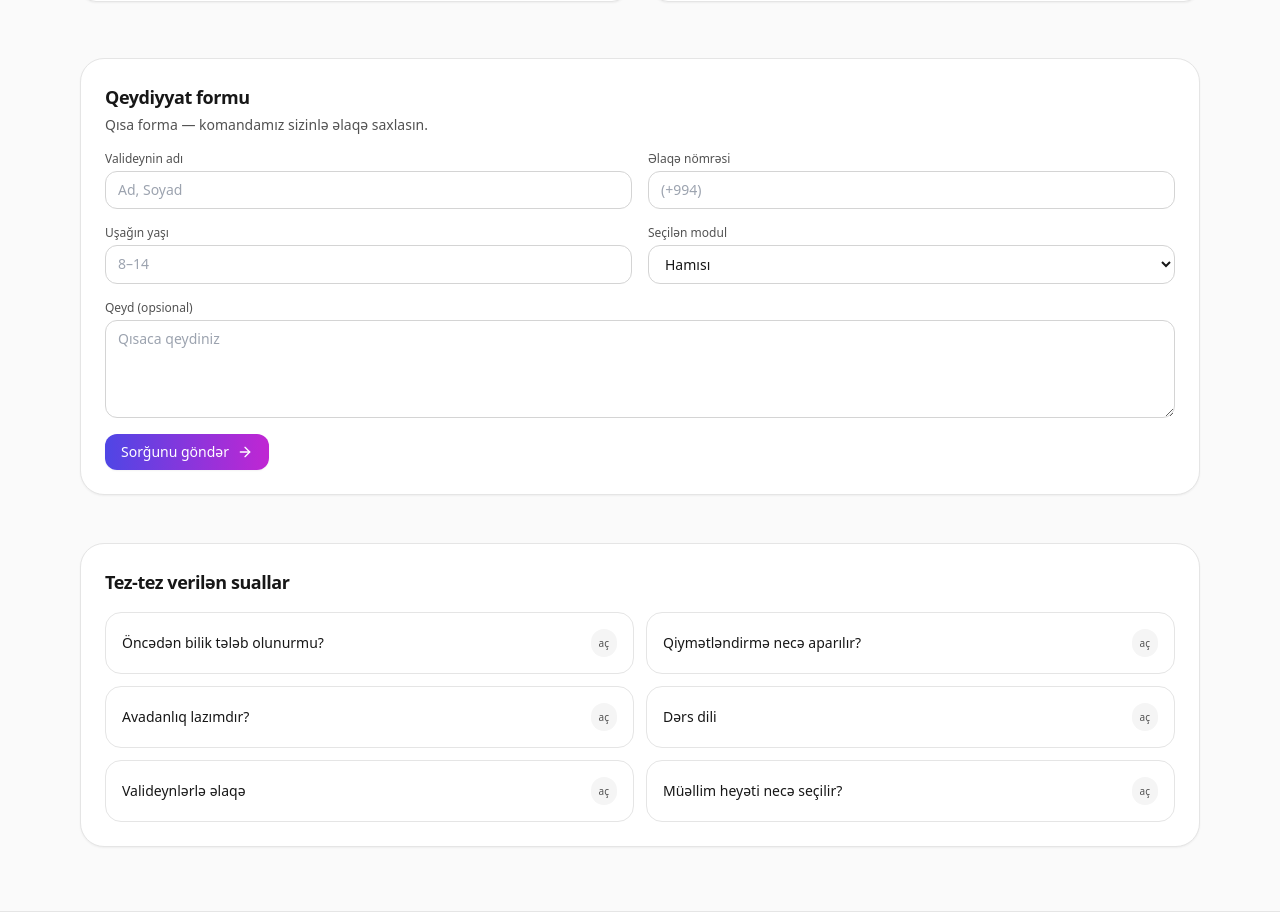
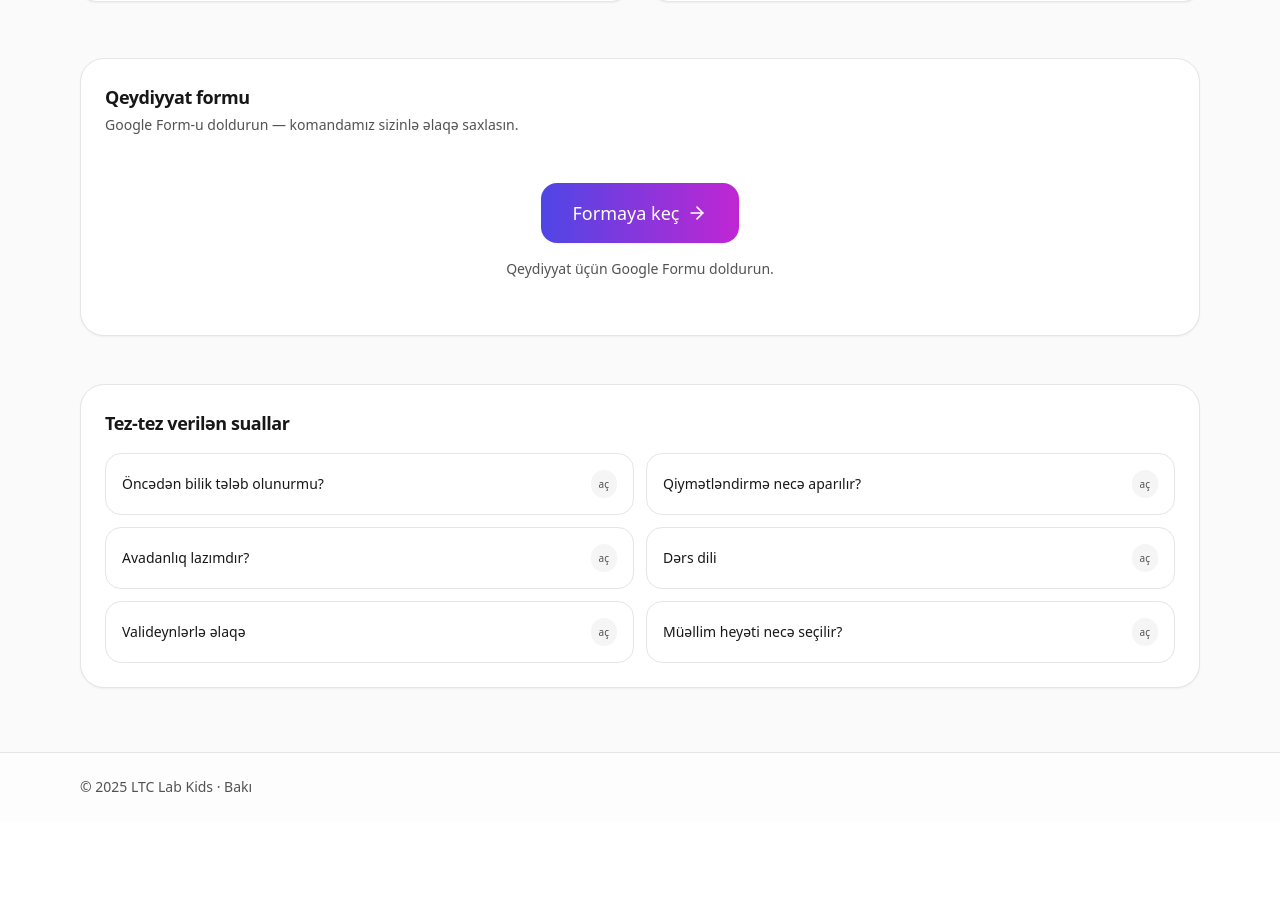
Before and after one commit to alikhayyam/ltclabkids, a React (Vite) app: page / in a window 1280 px wide. Shown: the part 2621-3533 px from the top of the page. After the commit the page ends 3442 px from the top, so only its background shows below. Built offline with nearby package versions, Linux system fonts and the light colour scheme.

Commit message:
Replace form with Google Form link

```diff
--- a/src/LTCLabKidsV2.jsx
+++ b/src/LTCLabKidsV2.jsx
@@ -379,41 +379,21 @@ export default function LTCLabKidsV2() {
         <div className="rounded-3xl border border-neutral-200 bg-white p-6 shadow-sm">
           <div className="mb-4">
             <h3 className="text-lg font-semibold tracking-tight">Qeydiyyat formu</h3>
-            <p className="mt-1 text-sm text-neutral-600">Qısa forma — komandamız sizinlə əlaqə saxlasın.</p>
+            <p className="mt-1 text-sm text-neutral-600">Google Form-u doldurun — komandamız sizinlə əlaqə saxlasın.</p>
           </div>
-          <form className="grid gap-4 md:grid-cols-2">
-            <div className="grid gap-1">
-              <label className="text-xs text-neutral-600">Valideynin adı</label>
-              <input className="rounded-xl border border-neutral-300 bg-white px-3 py-2 text-sm outline-none focus:ring-2 focus:ring-indigo-600" placeholder="Ad, Soyad" />
-            </div>
-            <div className="grid gap-1">
-              <label className="text-xs text-neutral-600">Əlaqə nömrəsi</label>
-              <input className="rounded-xl border border-neutral-300 bg-white px-3 py-2 text-sm outline-none focus:ring-2 focus:ring-indigo-600" placeholder="(+994)" />
-            </div>
-            <div className="grid gap-1">
-              <label className="text-xs text-neutral-600">Uşağın yaşı</label>
-              <input type="number" min="8" max="14" className="rounded-xl border border-neutral-300 bg-white px-3 py-2 text-sm outline-none focus:ring-2 focus:ring-indigo-600" placeholder="8–14" />
-            </div>
-            <div className="grid gap-1">
-              <label className="text-xs text-neutral-600">Seçilən modul</label>
-              <select className="rounded-xl border border-neutral-300 bg-white px-3 py-2 text-sm outline-none focus:ring-2 focus:ring-indigo-600">
-                <option>Hamısı</option>
-                <option>Proqramlaşdırma</option>
-                <option>Veb development</option>
-                <option>Robototexnika</option>
-                <option>Süni intellekt</option>
-              </select>
-            </div>
-            <div className="md:col-span-2 grid gap-1">
-              <label className="text-xs text-neutral-600">Qeyd (opsional)</label>
-              <textarea rows={4} className="rounded-xl border border-neutral-300 bg-white px-3 py-2 text-sm outline-none focus:ring-2 focus:ring-indigo-600" placeholder="Qısaca qeydiniz"></textarea>
-            </div>
-            <div className="md:col-span-2">
-              <button type="button" className="inline-flex items-center gap-2 rounded-xl bg-gradient-to-r from-indigo-600 to-fuchsia-600 px-4 py-2 text-sm font-medium text-white shadow-sm hover:opacity-95">
-                Sorğunu göndər <ArrowRight className="h-4 w-4" />
-              </button>
-            </div>
-          </form>
+          <div className="flex flex-col items-center justify-center py-8">
+            <a
+              href="https://forms.gle/gaS7ydmosknDNXfN7"
+              target="_blank"
+              rel="noopener noreferrer"
+              className="inline-flex items-center justify-center gap-2 rounded-2xl bg-gradient-to-r from-indigo-600 to-fuchsia-600 px-8 py-4 text-lg font-medium text-white shadow-sm transition hover:opacity-95"
+            >
+              Formaya keç <ArrowRight className="h-5 w-5" />
+            </a>
+            <p className="mt-4 text-sm text-neutral-600">
+              Qeydiyyat üçün Google Formu doldurun.
+            </p>
+          </div>
         </div>
       </section>
 
```
